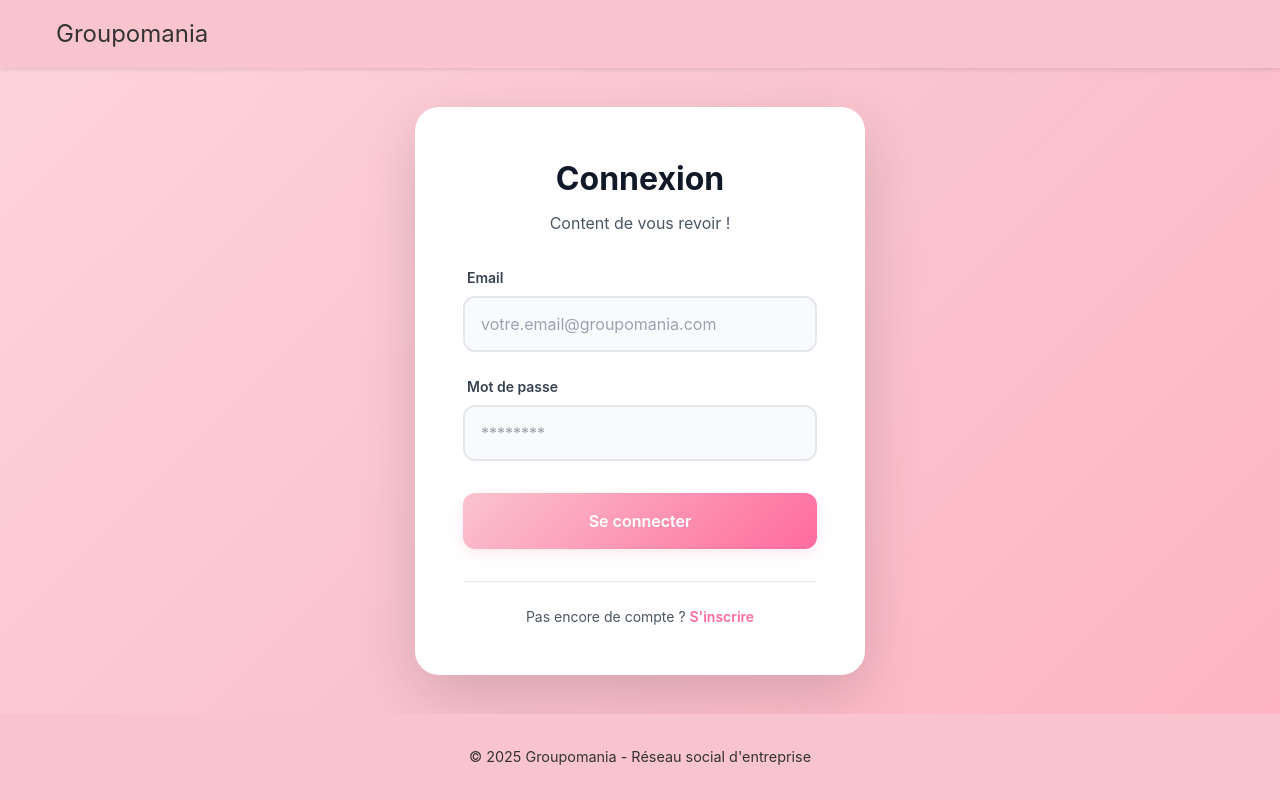
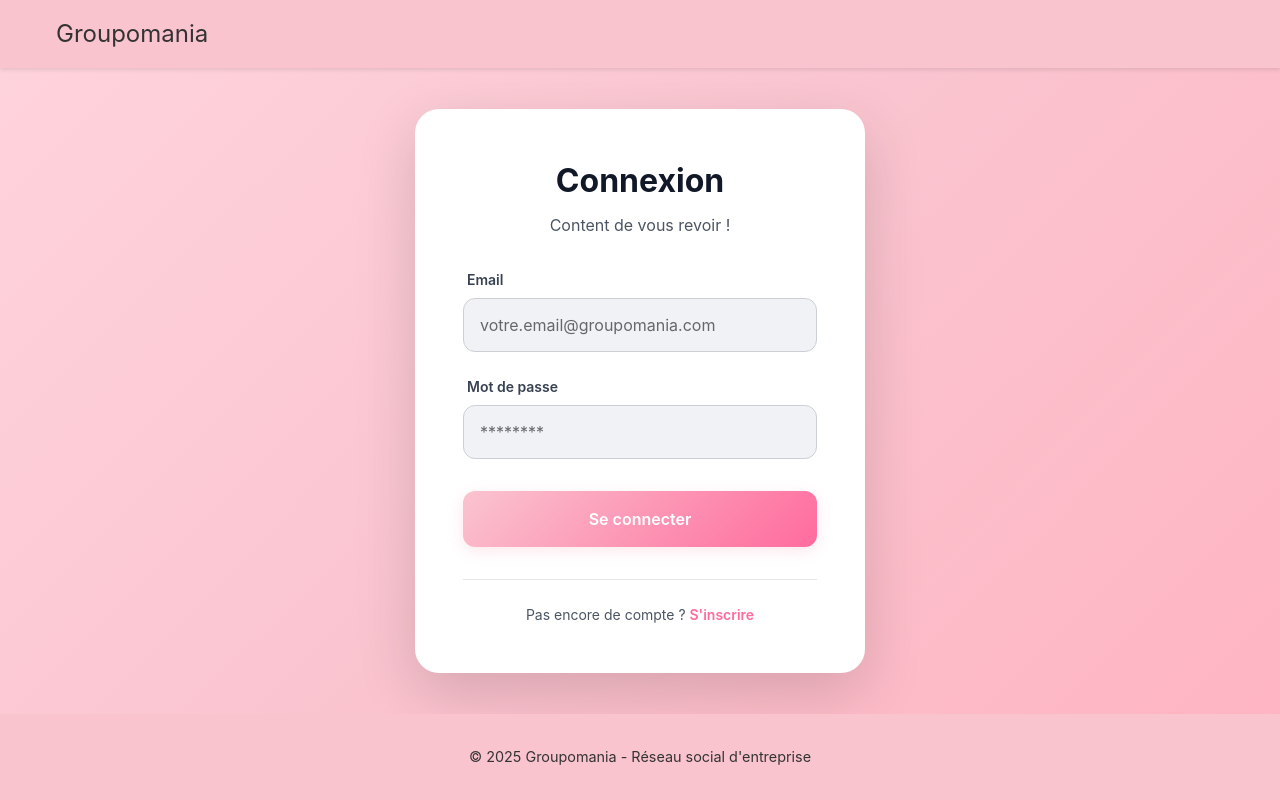
Before and after one commit to GaelleB/groupomania-next, a Next.js app in the folder frontend/: page /login in a window 1280 px wide. Built offline with nearby package versions, Linux system fonts and the light colour scheme.

Commit message:
changement couleur inputs

```diff
--- a/frontend/src/app/login/login.module.css
+++ b/frontend/src/app/login/login.module.css
@@ -72,22 +72,22 @@
 
 .formGroup input {
   padding: 0.875rem 1rem;
-  border: 2px solid var(--gray-200);
+  border: 1px solid #ccd0d5;
   border-radius: 12px;
   font-size: 1rem;
   transition: all 0.2s;
-  background: var(--gray-50);
+  background: #f0f2f5;
+  color: #050505;
 }
 
 .formGroup input:focus {
   outline: none;
-  border-color: var(--primary);
+  border-color: #1877f2;
   background: white;
-  box-shadow: 0 0 0 3px rgba(250, 196, 207, 0.1);
 }
 
 .formGroup input::placeholder {
-  color: var(--gray-400);
+  color: #65676b;
 }
 
 .btnSave {
--- a/frontend/src/app/signup/signup.module.css
+++ b/frontend/src/app/signup/signup.module.css
@@ -78,22 +78,22 @@
 
 .formGroup input {
   padding: 0.875rem 1rem;
-  border: 2px solid var(--gray-200);
+  border: 1px solid #ccd0d5;
   border-radius: 12px;
   font-size: 1rem;
   transition: all 0.2s;
-  background: var(--gray-50);
+  background: #f0f2f5;
+  color: #050505;
 }
 
 .formGroup input:focus {
   outline: none;
-  border-color: var(--primary);
+  border-color: #1877f2;
   background: white;
-  box-shadow: 0 0 0 3px rgba(250, 196, 207, 0.1);
 }
 
 .formGroup input::placeholder {
-  color: var(--gray-400);
+  color: #65676b;
 }
 
 .btnSave {
```
